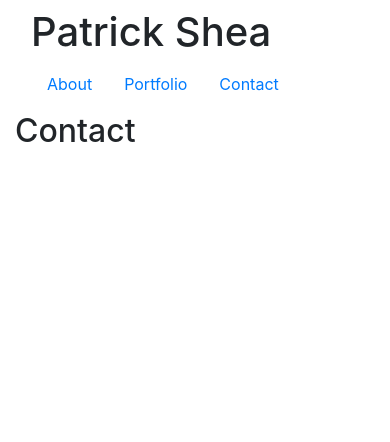
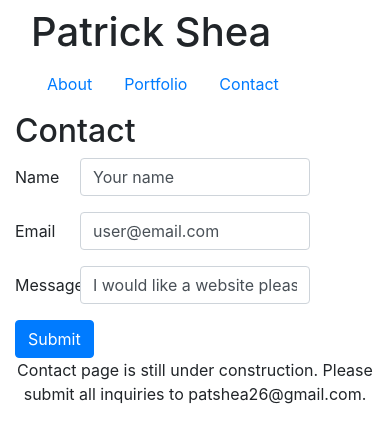
Before and after one commit to sheapa/portfolio, a plain HTML site: page contact.html in a window 390 px wide. Drawn offline with nearby package versions, Linux system fonts and the light colour scheme.

Commit message:
Added responsive contact form to contact page. Included under construction disclaimer.

```diff
--- a/contact.html
+++ b/contact.html
@@ -44,6 +44,45 @@
             <h2>Contact</h2>
         </div>
     </div>
+    <div class="row">
+        <div class="col-sm-12">
+            <!--Help ticket submission form.-->
+            <form>
+                <div class="form-group row">
+                    <label for="example-text-input" class="col-2 col-form-label">Name</label>
+                    <div class="col-8">
+                        <input class="form-control" type="text" value="Your name" id="example-text-input">
+                    </div>
+                    <!--Added 2 empty cols for formatting.-->
+                    <div class="col-2"></div>
+                </div>
+                <div class="form-group row">
+                    <label for="example-email-input" class="col-2 col-form-label">Email</label>
+                    <div class="col-8">
+                        <input class="form-control" type="text" value="user@email.com" id="example-text-input">
+                    </div>
+                    <div class="col-2"></div>
+                </div>
+                <div class="form-group row">
+                    <label for="message" class="col-2 col-form-label">Message</label>
+                    <div class="col-8">
+                        <input class="form-control" type="text" value="I would like a website please!" id="example-text-input">
+                    </div>
+                    <div class="col-2"></div>
+                </div>
+                <button type="submit" class="btn btn-primary">Submit</button>
+            </form>
+        </div>
+    </div>
+    <!--I added an under construction disclaimer, so my brother doesn't submit a ticket to nowhere again...-->
+    <div class="row">
+        <div class="offset-sm-2 col-sm-8" align="center">
+            <p>
+                Contact page is still under construction. Please submit all inquiries to patshea26@gmail.com.
+            </p>
+        </div>
+
+    </div>
 </div>
 
     <!-- Optional JavaScript -->
```
